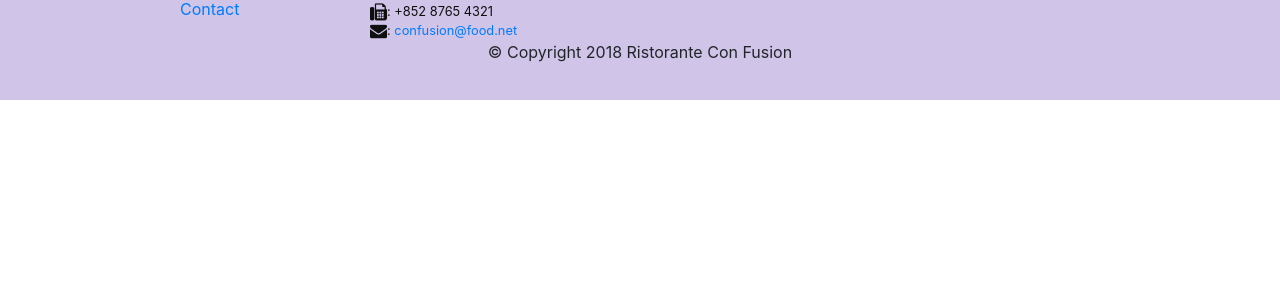
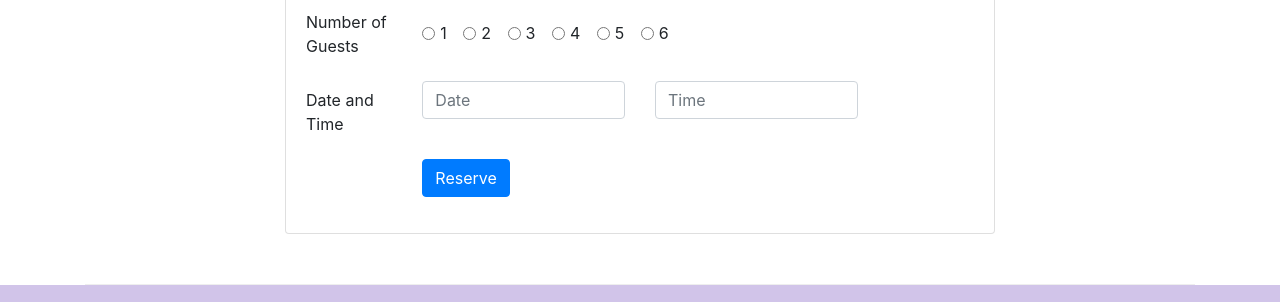
Before and after one commit to christinechengubc/coursera_front_end, a website: page Bootstrap4/conFusion/index.html in a window 1280 px wide. Shown: the part 1661-1963 px from the top of the page. Before the commit the page ends 1761 px from the top, so only its background shows below. Drawn offline with nearby package versions, Linux system fonts and the light colour scheme.

Commit message:
Added Reservation Form

```diff
--- a/Bootstrap4/conFusion/index.html
+++ b/Bootstrap4/conFusion/index.html
@@ -94,6 +94,65 @@
                 </div>
             </div>
         </div>
+
+        <div class="row row-content alight-items-center">
+            <div class="col-12 col-sm-8 offset-sm-2">
+                <div class="card">
+                    <h3 class="card-header bg-warning text-white">Reserve a Table</h3>
+                    <div class="card-body">
+                        <form>
+                            <div class="form-group row">
+                                <label for="numguests" class="col-md-2 col-form-label">
+                                    Number of Guests
+                                </label>
+                                <div class="col-md-10 my-auto">
+                                    <div class="form-check form-check-inline">
+                                      <input class="form-check-input" type="radio" name="1guest" id="1guest" value="1">
+                                      <label class="form-check-label" for="inlineRadio1">1</label>
+                                    </div>
+                                    <div class="form-check form-check-inline">
+                                      <input class="form-check-input" type="radio" name="2guest" id="2guest" value="2">
+                                      <label class="form-check-label" for="inlineRadio2">2</label>
+                                    </div>
+                                    <div class="form-check form-check-inline">
+                                      <input class="form-check-input" type="radio" name="3guest" id="3guest" value="3">
+                                      <label class="form-check-label" for="inlineRadio3">3</label>
+                                    </div>
+                                    <div class="form-check form-check-inline">
+                                      <input class="form-check-input" type="radio" name="4guest" id="4guest" value="4">
+                                      <label class="form-check-label" for="inlineRadio4">4</label>
+                                    </div>
+                                    <div class="form-check form-check-inline">
+                                      <input class="form-check-input" type="radio" name="5guest" id="5guest" value="5">
+                                      <label class="form-check-label" for="inlineRadio5">5</label>
+                                    </div>
+                                    <div class="form-check form-check-inline">
+                                      <input class="form-check-input" type="radio" name="6guest" id="6guest" value="6">
+                                      <label class="form-check-label" for="inlineRadio6">6</label>
+                                    </div>
+                                </div>
+                            </div>
+                            <div class="form-group row">
+                                <label for="datetime" class="col-md-2 col-form-label">Date and Time</label>
+                                <div class="col-md-4">
+                                    <input type="text" class="form-control" id="date" name="date"
+                                        placeholder="Date">
+                                </div>
+                                <div class="col-md-4">
+                                    <input type="text" class="form-control" id="time" name="time"
+                                        placeholder="Time">
+                                </div>
+                            </div>
+                            <div class="form-group row">
+                                <div class="offset-sm-2 col-md-10">
+                                    <button type="submit" class="btn btn-primary">Reserve</button>
+                                </div>
+                            </div>
+                        </form>
+                    </div>
+                </div>
+            </div>
+        </div>
     </div>
 
     <footer class="footer">
```
